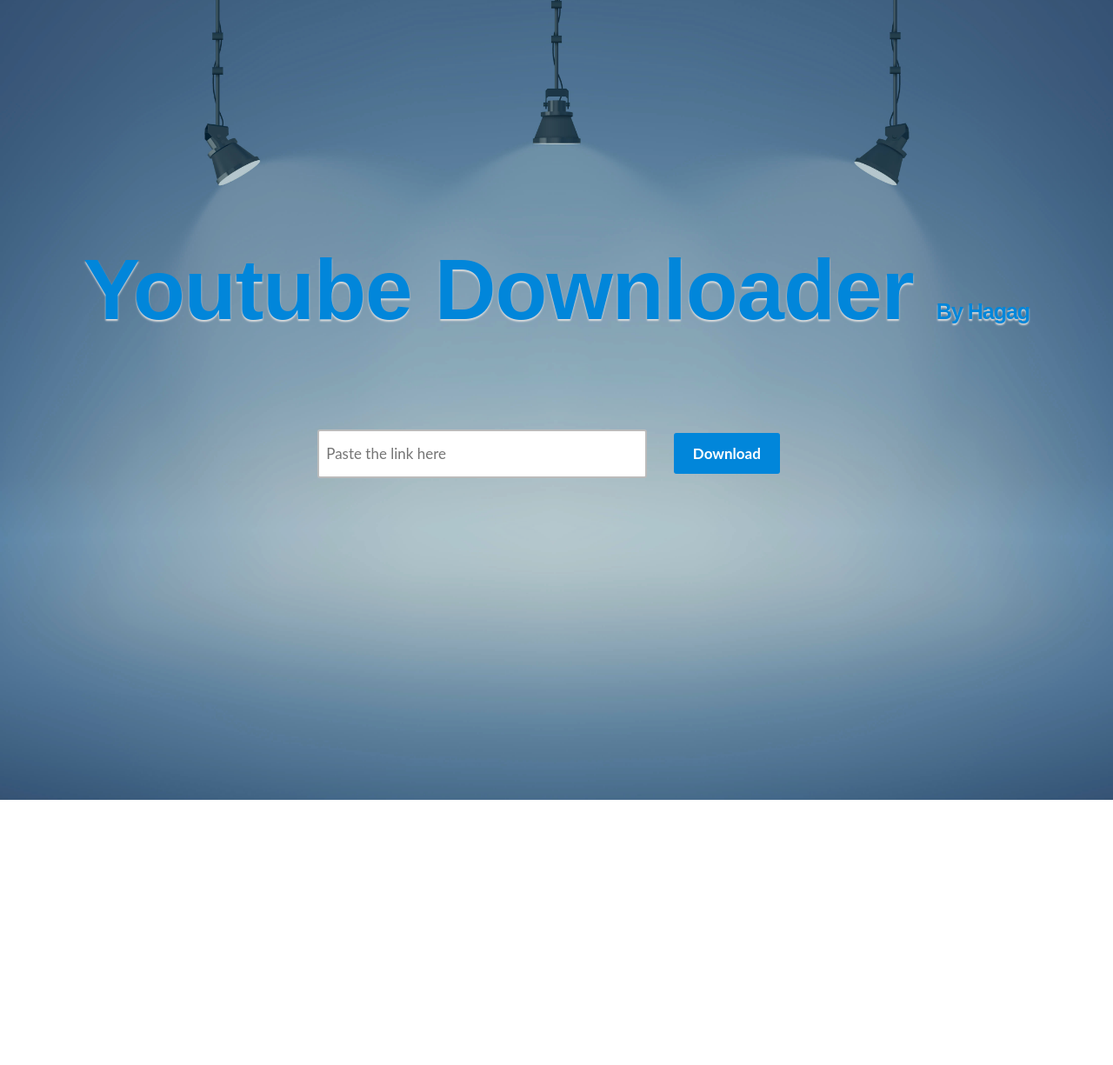
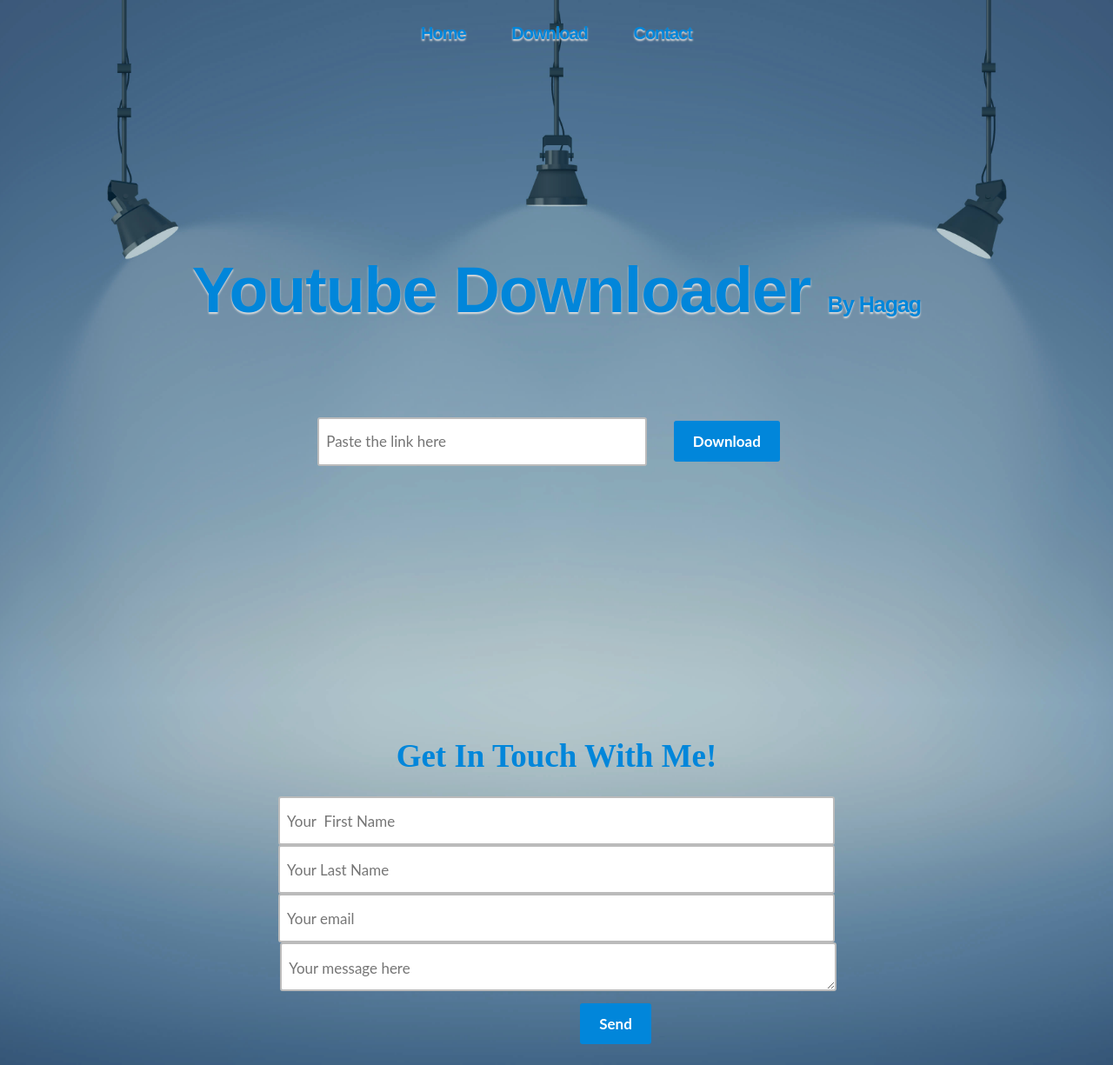
Before and after one commit to i7ego/youtubedownload, a plain HTML site: page index.html in a window 1280 px wide. Shown: the whole page at 87% size. Before the commit the page ends 920 px from the top, so only its background shows below. Drawn offline with Linux system fonts and the light colour scheme.

Commit message:
add form and navbar

```diff
--- a/index.html
+++ b/index.html
@@ -4,7 +4,7 @@
     <meta charset="UTF-8">
     <meta http-equiv="X-UA-Compatible" content="IE=edge">
     <meta name="viewport" content="width=device-width, initial-scale=1.0">
-    <title>Youtube Downloader Online Free<</title>
+    <title>Youtube Downloader Online Free</title>
     <meta name="description" content="The web site for download video from youtube  online for Free."/>
     <meta name="description" content="copy url of video and past for download it."/>
     <meta name="description" content="downloader for youtube videos online for free."/>
@@ -19,14 +19,20 @@
 <body>
 
     <header>
-
+            <nav>
+                <ul>
+                  <li><a href="#home" onclick="scrollToSection('#home')">Home</a></li>
+                  <li><a href="#download" onclick="scrollToSection('#download')">Download</a></li>
+                  <li><a href="#contact" onclick="scrollToSection('#contact')">Contact</a></li>
+                </ul>
+              </nav>
+    <section id="home">
     <div class="head">
         <div><h1 id="head">Youtube Downloader <span style="font-size: 25px;">By Hagag</span></h1></div>
-        <a href="mailto:ahmed.m.hagag22@gmail.com" class="arrow-container" target="_blank"><img src="./imgs/call.png" >
+          <div class="arrow-container">
             <div class="arrow-line"></div>
             <div class="arrow-line2"></div>
-          </a>
-
+        </div>
 
         <div id="main">
          <input type="text" id="url" class="linkOfVideo" placeholder="Paste the link here" autocomplete="off">
@@ -36,14 +42,25 @@
      </div>
 
     </div>
-
+</section>
     </header>
 
-
+    <section id="download">
     <div class="LinksDad">
 
     </div>
+    </section>
 
+   <section id="contact" class="form">
+    <h1>Get In Touch With Me!</h1>
+    <form action="https://fabform.io/f/pc33wkP" method="POST">
+        <input type="text" name="First Name" placeholder="Your  First Name" required >
+        <input type="text" name="Last Name" placeholder="Your Last Name" required>
+        <input type="email" name="email" placeholder="Your email" required>
+        <textarea name="message" placeholder="Your message here" required></textarea>
+        <button type="submit">Send</button>
+    </form>
+</section>
 </body>
 <script src="main.js"></script>
 </html>
--- a/main.js
+++ b/main.js
@@ -21,6 +21,9 @@ document.querySelector(".download").addEventListener("click",()=>{
 		.catch((error) => {
 			console.error('Error:', error);
 		});
+
+
+
 
 
 
@@ -53,6 +56,11 @@ short.onclick = function(){
 	} else {
 		head.innerText = "Your video is ready";
 		arrow.style.display = "inline";
+		window.scroll({
+			top: window.innerHeight,
+			behavior: 'smooth'
+
+			});
 		window.onscroll = function() {
 		if (document.body.scrollTop > 350 || document.documentElement.scrollTop > 350) {
 		  arrow.style.display = "none";
@@ -63,7 +71,24 @@ short.onclick = function(){
 	}
 }
 
+arrow.onclick = function(){
+	window.scroll({
+		top: window.innerHeight,
+		behavior: 'smooth'
 
+		});
+}
+
+function scrollToSection(sectionId) {
+	var section = document.querySelector(sectionId);
+	window.scroll({
+	  top: section.offsetTop,
+	  behavior: 'smooth'
+	});
+	// setTimeout(function() {
+	//   window.open('about:blank', '_blank');
+	// }, 1000);
+  }
 
 function showAllUrls(AllUrls,img,title){
 	document.querySelector(".LinksDad").innerHTML=`
--- a/style.css
+++ b/style.css
@@ -8,6 +8,33 @@ body {
     background-repeat: no-repeat;
     background-position: center center;
 }
+nav {
+    position: fixed;
+    top: 0;
+    width: 100%;
+    text-align: center;
+
+  }
+ header nav ul  {
+    display: inline-block;
+    margin: 0;
+    padding: 0;
+    list-style-type: none;
+    color: #2c87c5;
+
+  }
+  li {
+    display: inline-block;
+    margin: 0 10px;
+
+  }
+  a {
+    display: block;
+    padding: 10px;
+    color: #0186da;
+    text-decoration: none;
+    font-size: 20px;
+  }
 header {
     position: relative;
     height: 100vh;
@@ -24,6 +51,7 @@ header {
     -webkit-justify-content: center;
         -ms-flex-pack: center;
             justify-content: center;
+
   }
 
   .arrow-container {
@@ -167,11 +195,69 @@ header {
 
 }
 
+.form {
+    position: relative;
+    top: 58px;
+}
+.form h1 {
+    color: #0186da;
+    position: relative;
+    top: -31px;
+    font-size:  37px;;
+}
 
+.form input {
+    display: table-cell;
+    width: 50%;
+    height: 56px;
+    padding: 17px 8px;
+    font: 17px lato,arial;
+    color: #000;
+    background: #fff;
+    border: 2px solid #bbb;
+    border-radius: 3px;
+    box-sizing: border-box;
+    position: relative;
+    top: -6px;
+}
+.form textarea {
+    display: table-cell;
+    width: 50%;
+    height: 56px;
+    padding: 17px 8px;
+    font: 17px lato,arial;
+    color: #000;
+    background: #fff;
+    border: 2px solid #bbb;
+    border-radius: 3px;
+    box-sizing: border-box;
+    position: relative;
+    top: -6px;
+    right: -63px;
+}
+.form button {
+    padding: 13px 22px;
+    font: bold 17px lato,arial;
+    color: #fff;
+    background-color: #0186da;
+    text-align: center;
+    vertical-align: middle;
+    cursor: pointer;
+    white-space: nowrap;
+    border: 0;
+    border-radius: 3px;
+    margin-left: 17px;
+    margin: 18px;
+    position: relative;
+    top: 35px;
+    right: 254px;
+}
 
-
-
-
+#contact {
+    text-align: center;
+    position: relative;
+    top: -41px;
+}
 @media (max-width: 450px){
     .head {
         font-size: 20px;
@@ -204,8 +290,27 @@ header {
         padding: 5px 8px;
         margin: 10px auto;
     }
+    .form input {
+        width: 95%;
+        height: 40px;
+        padding: 5px 8px;
+        margin: 10px auto;
+    }
+    .form textarea {
+        width: 95%;
+        height: 40px;
+        padding: 5px 8px;
+        margin: 10px auto;
+        right: 0px;
+    }
 
-
+    .form button {
+        font-size: 15px;
+        height: auto;
+        position: relative;
+        top: -9px;
+        right: 7px;
+    }
     #main #short {
         font-size: 15px;
         height: auto;
```
Also changed, not shown: form.html (added, +11 -0 lines).
